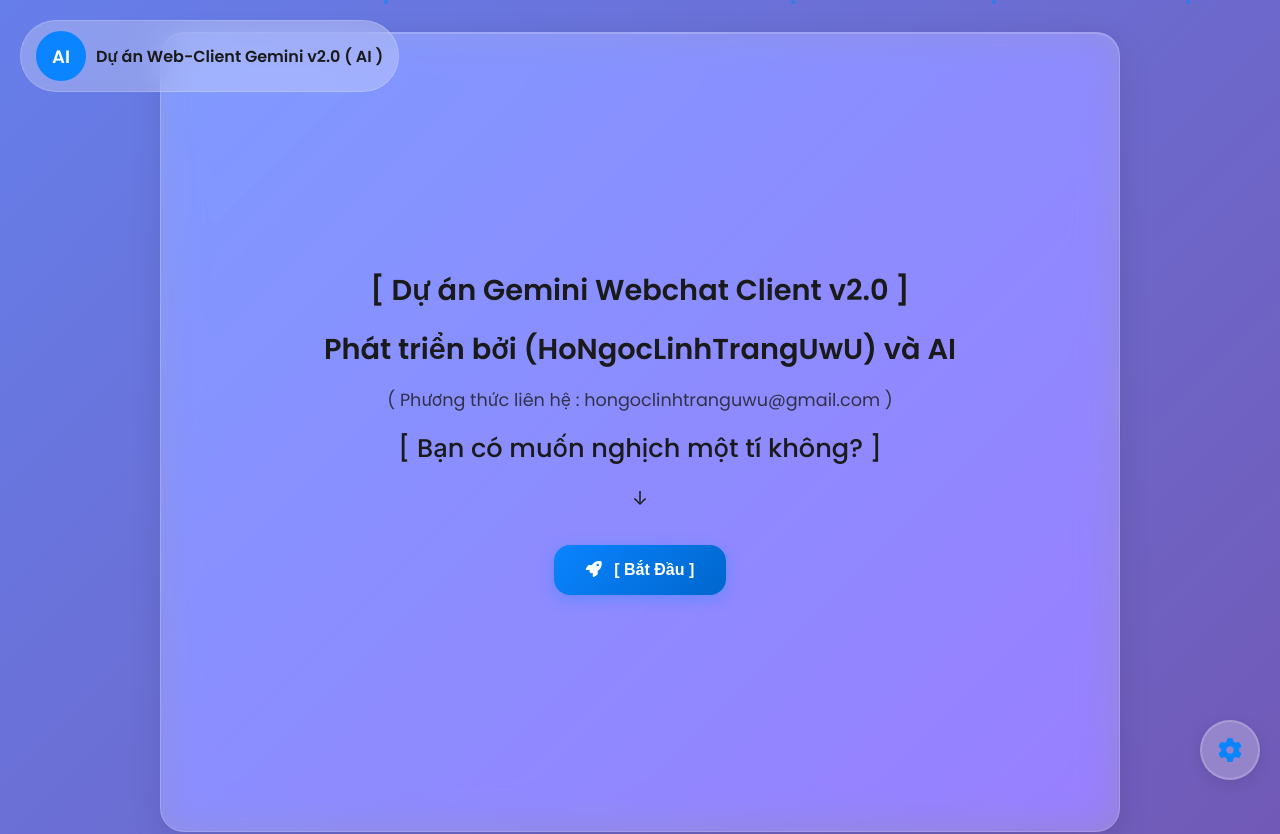
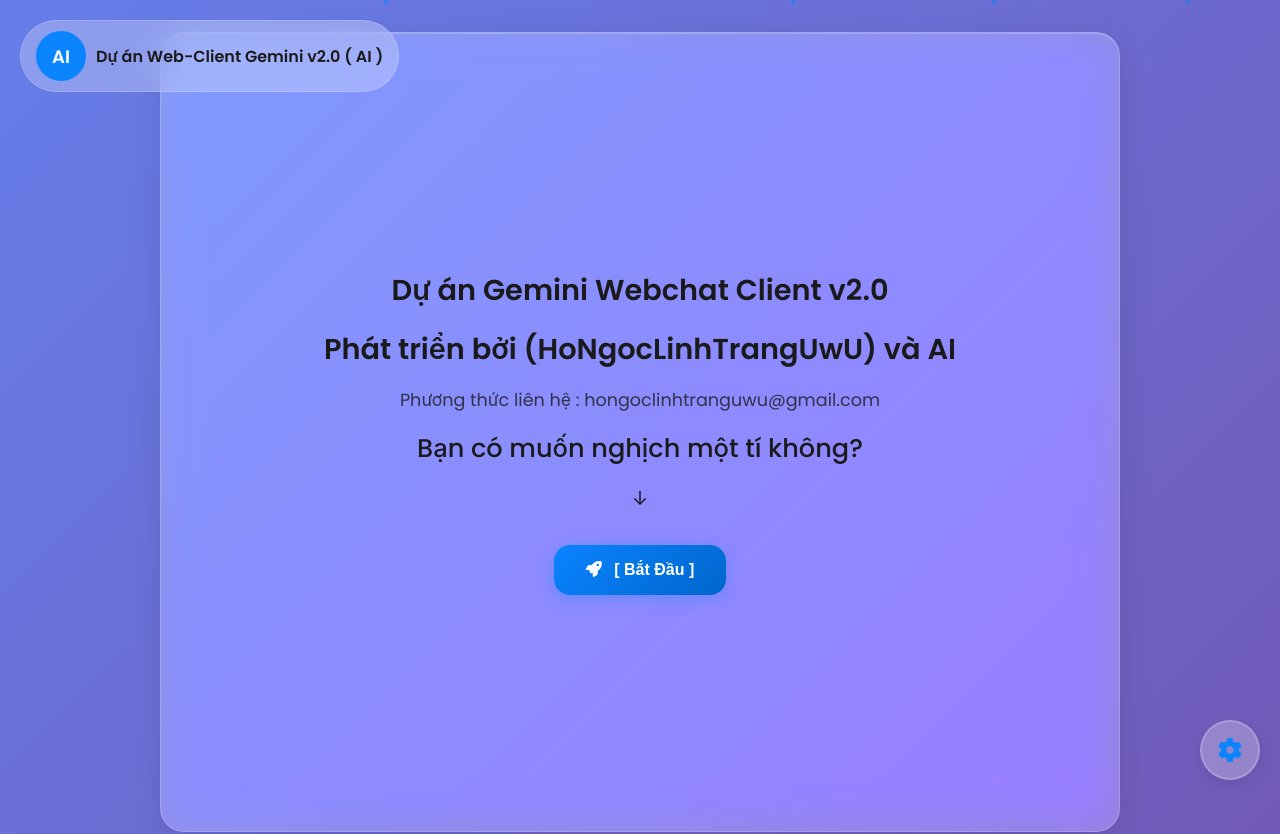
Before and after one commit to hidden-linhtrang/hidden-linhtrang.github.io, a plain HTML site: page index.html in a window 1280 px wide. Shown: the top 834 px of the page. Drawn offline with Linux system fonts and the light colour scheme.

Commit message:
Update index.html

```diff
--- a/index.html
+++ b/index.html
@@ -561,10 +561,10 @@
   </div>
 
   <div class="stage stage1">
-    <div class="line" style="font-size: 1.8rem; margin-bottom: 1rem; font-weight: 600;">[ Dự án Gemini Webchat Client v2.0 ]</div>
+    <div class="line" style="font-size: 1.8rem; margin-bottom: 1rem; font-weight: 600;"> Dự án Gemini Webchat Client v2.0 </div>
     <div class="line" style="font-size: 1.8rem; margin-bottom: 1rem; font-weight: 600;">Phát triển bởi (HoNgocLinhTrangUwU) và AI</div>
-    <div class="line" style="font-size: 1.1rem; margin-bottom: 1rem; opacity: 0.8;">( Phương thức liên hệ : hongoclinhtranguwu@gmail.com )</div>
-    <div class="line" style="font-size: 1.6rem; margin-bottom: 1rem; font-weight: 500;">[ Bạn có muốn nghịch một tí không? ]</div>
+    <div class="line" style="font-size: 1.1rem; margin-bottom: 1rem; opacity: 0.8;"> Phương thức liên hệ : hongoclinhtranguwu@gmail.com </div>
+    <div class="line" style="font-size: 1.6rem; margin-bottom: 1rem; font-weight: 500;"> Bạn có muốn nghịch một tí không? </div>
     <div class="line" style="font-size: 1.2rem;">↓</div>
     <button onclick="document.getElementById('stage2').scrollIntoView({behavior:'smooth'})">
       <i class="fas fa-rocket" style="margin-right: 0.5rem;"></i>
```
